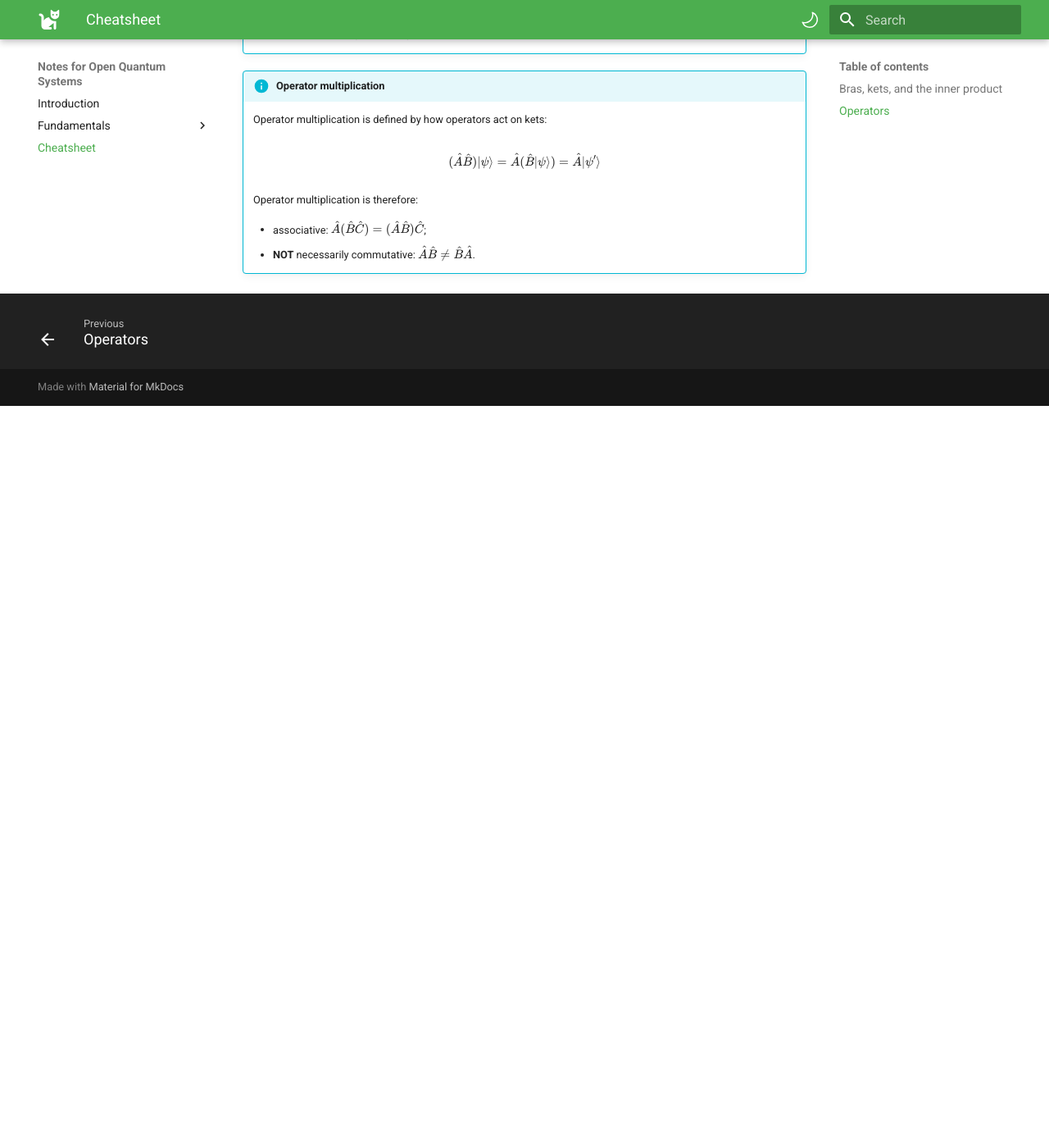
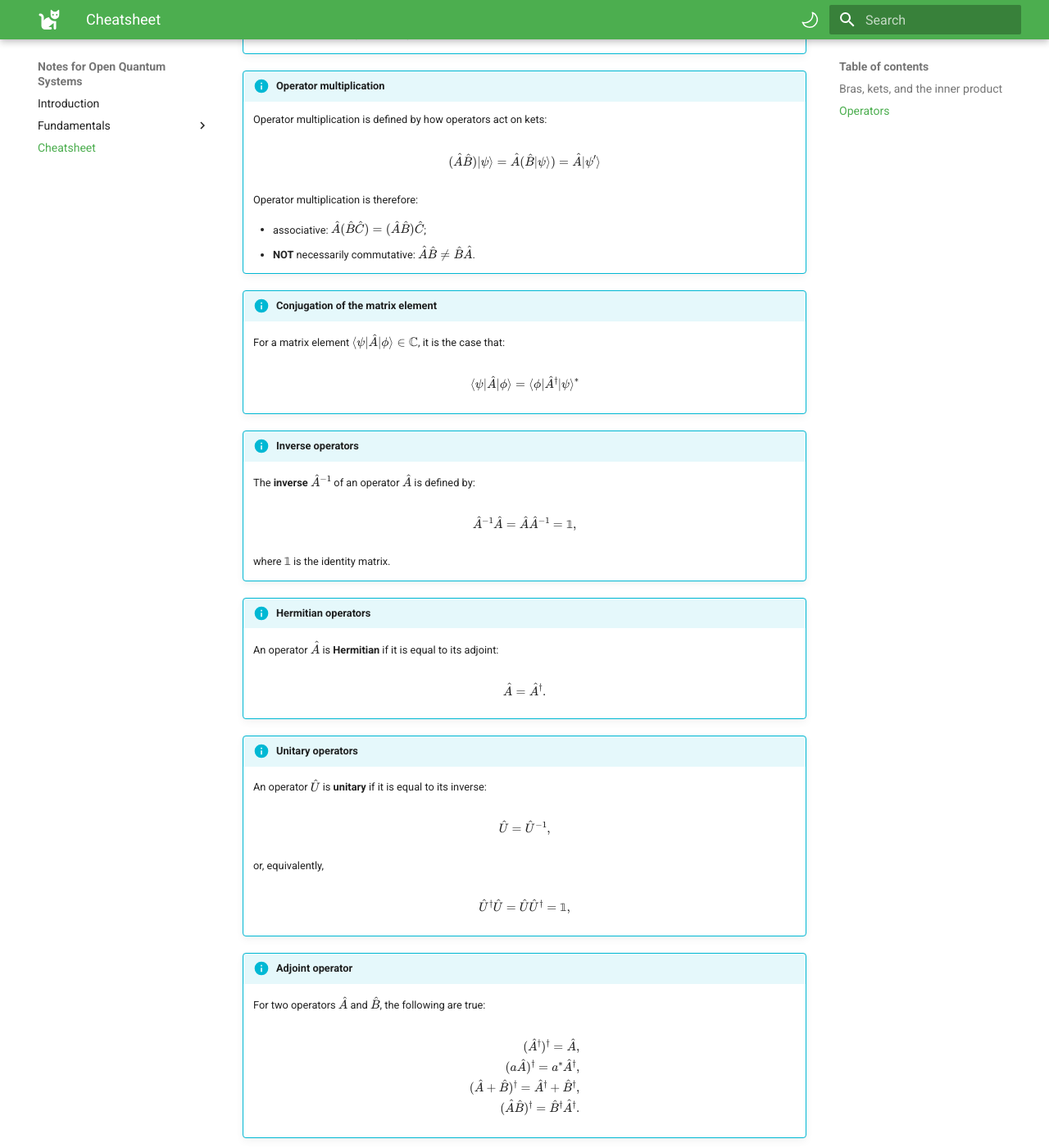
Before and after one commit to elviralaurin/notes-oqs, an MkDocs documentation site: the page built from docs/cheatsheet.md, in a window 1280 px wide and 1400 px high, scrolled down 1194 px. Shown: the whole window at 82% size. Built offline with MkDocs 1.6.1 and Material for MkDocs 9.7.7, drawn with Linux system fonts in a browser that asks for light colours; before the commit the page ends 1689 px from its top, so only the background shows below that.

Commit message:
write on operators

```diff
--- a/docs/cheatsheet.md
+++ b/docs/cheatsheet.md
@@ -50,3 +50,51 @@ Let $\hat{A}$, $\hat{B}$, and $\hat{C}$ be linear operators acting on $\mathcal{
 
     - associative: $\hat{A}(\hat{B}\hat{C}) = (\hat{A}\hat{B})\hat{C}$;
     - **NOT** necessarily commutative: $\hat{A}\hat{B} \neq \hat{B}\hat{A}$.
+
+!!! info "Conjugation of the matrix element"
+    For a matrix element $\bra{\psi} \hat{A} \ket{\phi} \in \mathbb{C}$, it is the case that:
+
+    $$
+    \bra{\psi} \hat{A} \ket{\phi} = \bra{\phi} \hat{A}^\dagger \ket{\psi}^*
+    $$
+
+!!! info "Inverse operators"
+    The **inverse** $\hat{A}^{-1}$ of an operator $\hat{A}$ is defined by:
+
+    $$
+    \hat{A}^{-1}\hat{A} = \hat{A}\hat{A}^{-1} = \mathbb{1},
+    $$
+
+    where $\mathbb{1}$ is the identity matrix.
+
+!!! info "Hermitian operators"
+    An operator $\hat{A}$ is **Hermitian** if it is equal to its adjoint:
+
+    $$
+    \hat{A} = \hat{A}^\dagger.
+    $$
+
+!!! info "Unitary operators"
+    An operator $\hat{U}$ is **unitary** if it is equal to its inverse:
+
+    $$
+    \hat{U} = \hat{U}^{-1},
+    $$
+
+    or, equivalently,
+
+    $$
+    \hat{U}^\dagger\hat{U} = \hat{U}\hat{U}^\dagger = \mathbb{1},
+    $$
+
+!!! info "Adjoint operator"
+    For two operators $\hat{A}$ and $\hat{B}$, the following are true:
+
+    $$
+    \begin{align}
+        (\hat{A}^\dagger)^\dagger = \hat{A},\\
+        (a\hat{A})^\dagger = a^*\hat{A}^\dagger,\\
+        (\hat{A} + \hat{B})^\dagger = \hat{A}^\dagger + \hat{B}^\dagger,\\
+        (\hat{A}\hat{B})^\dagger = \hat{B}^\dagger\hat{A}^\dagger.
+    \end{align}
+    $$
```
Also changed, not shown: docs/fundamentals/operators.md (+4 -2 lines).
